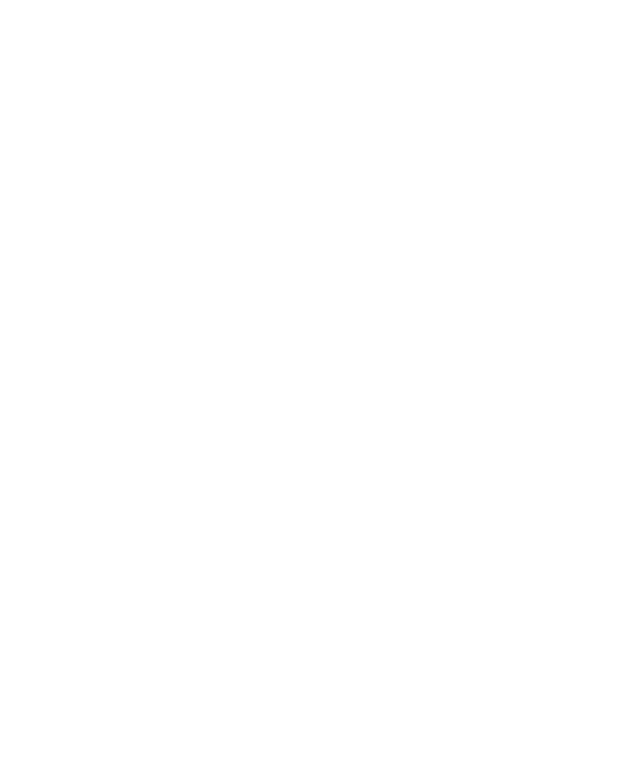
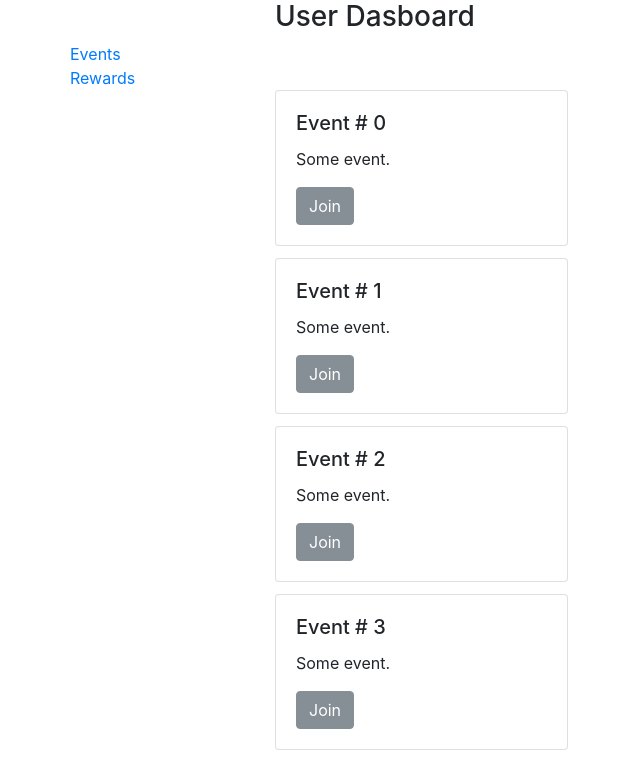
Before and after one commit to f4188/greenr, a React (Create React App) app: page /userdashboard in a window 1280 px wide. Shown: the top 760 px of the page, without its empty margins (0-640 px from the left). Built offline with nearby package versions, Linux system fonts and the light colour scheme.

Commit message:
not Geting

```diff
--- a/src/Dashboard.js
+++ b/src/Dashboard.js
@@ -14,23 +14,23 @@
 
 	async fetchData( ) {
 
-	    let response = await fetch( url + `/api/company/${window.username}` )
+		//url + `/api/0.1/company/${window.username}`
+		console.log("sending request:", url + `/api/0.1/company/${window.sessionStorage.getItem("username")}`)
+	    let response = await fetch( url + `/api/0.1/company/${window.sessionStorage.getItem("username")}` )
+	    console.log(response)
 
-	    return await response.json();
+	    this.data = await response.json();
+
+	    let response2 = await fetch( url + `/api/0.1/companies` )
+		this.companyList = await response2.json()
+
+		this.setState({})
 
 	}
 
-	async fetchCompanyList() {
+	componentDidMount(nextProps) {
 
-		let response = await fetch( url + `/api/companies` )
-		return await response.json()
-
-	}
-
-	componentWillReceiveProps(nextProps) {
-
-       this.data = this.fetchData()
-       this.companyList = this.fetchCompanyList()
+       this.fetchData()
 
     }
 
@@ -90,7 +90,7 @@
 
 						return (
 						<CardColumns>
-					      <Card body id={i}>
+					      <Card body key={i}>
 					        <CardTitle> Event # {i}</CardTitle>
 					        <CardText> Some event.</CardText>
 					        <Button> Go </Button>
--- a/src/Event.js
+++ b/src/Event.js
@@ -16,7 +16,7 @@
 		event.preventDefault()
 		const data = new FormData(event.target)
 
-		fetch( url + '/api/event/create', {
+		fetch( url + '/api/0.1/event/create', {
 			method: 'POST',
 			body: data,
 		})
--- a/src/Home.js
+++ b/src/Home.js
@@ -34,13 +34,10 @@
 						</Container>
 				</Jumbotron>
 
+				<Container>
+					<Row>
 
-
-
-
-				<Container>
-<Row>
-<Col >
+						<Col>
 		     			<h2> How it works </h2>
 
 		     			<h3> Register </h3>
@@ -59,10 +56,10 @@
 
 		     			<p> Users can know how much economic impact they have made and also can redeem points </p>
 
-</Col>
-</Row>
+				</Col>
+			</Row>
 
-	</Container>
+				</Container>
 
 		     </div>
 	    )
--- a/src/Signup.js
+++ b/src/Signup.js
@@ -1,6 +1,9 @@
 
 import React from 'react'
-import { Button, Form, FormGroup, Label, Input, FormText } from 'reactstrap'
+import { Form, Label, Input, FormText } from 'reactstrap'
+
+import { Button, FormGroup, FormControl, ControlLabel } from "react-bootstrap";
+
 import { Container, Row, Col } from 'reactstrap';
 import { Redirect } from 'react-router-dom'
 //http://ec2-13-58-24-20.us-east-2.compute.amazonaws.com:8086
@@ -15,30 +18,43 @@
 
 	async handleSubmit(event) {
 		event.preventDefault()
+
+		console.log(event)
+
 		const data = new FormData(event.target)
 
-		await fetch( url + '/api/company/create', {
+		console.log("Form Data:")
+		console.log("Company name:",data.get("companyName"))
+		console.log("Website:", data.get("companyWebsite"))
+		console.log("Username:", data.get("username"))
+
+		window.signedup = true
+		window.sessionStorage.setItem("signedup", true)
+		//window.username = data.username == undefined ? "companyname" : data.get("username")
+
+		window.username = data.get("username")
+		window.sessionStorage.setItem("username", data.get("username"))
+
+
+
+
+		await fetch( url + '/api/0.1/company/create', {
 			method: 'POST',
 			body: data,
 		})
 
-		window.signedup = true
-		window.username = data.username
-
 		this.setState({})
-
-		//window.username = data.
 
 	}
 
 	render() {
 
-		return window.signedup ?  (<Redirect to= {`/company/${window.username}`} /> ) :
+		return window.signedup ? (<Redirect to= { '/dashboard' } /> ) :
 		(
-			<Container>
+		<Container>
         <Row> <Col sm="12" md={{ size: 8, offset: 2 }}><h3>Sign up Form -  Company Admin </h3>	</Col></Row>
 				<Row> <Col sm={{ size: 3 }}>
-			<Form>
+			<form onSubmit={this.handleSubmit}>
 				<FormGroup>
 					<Label for="company"> Company Name </Label>
 					<Input type="text" name="companyName" id="company" />
@@ -67,8 +83,8 @@
 					<Label for="last"> Last name </Label>
 					<Input type="text" name="lastname" id="last" />
 				</FormGroup>
-				<Button onClick={this.handleSubmit}> Submit </Button>
-			</Form>
+				<Button type="submit"> Submit </Button>
+			</form>
 		</Col>
 		</Row>
 	</Container>
--- a/src/Userdashboard.js
+++ b/src/Userdashboard.js
@@ -1,7 +1,15 @@
 import React from 'react'
 import fetch from 'isomorphic-fetch'
 
+import { Container, Row, Col } from 'reactstrap'
+import { Card, Button, CardTitle, CardText, CardColumns } from 'reactstrap';
+import { Form, FormGroup, Label, Input } from 'reactstrap'
+
+import { Link } from 'react-router-dom'
+
 const url = 'http://ec2-13-58-24-20.us-east-2.compute.amazonaws.com:8086'
+
+
 
 //import { Collapse, Navbar, NavbarToggler, NavbarBrand, Nav, NavItem, NavLink, UncontrolledDropdown} from 'reactstrap'
 
@@ -9,7 +17,7 @@
 
 	async fetchUserData() {
 
-	    let response = await fetch( url + '/api/user/')
+	    let response = await fetch( url + '/api/0.1/user/')
 
 	    return await response.json();
 
@@ -23,9 +31,44 @@
 
 	render() {
 
+		let eventList = [ "event1", "event2", "event3", "event4", "event5", "event5", "event6" ]
+
 		return (
-			<div>
-			</div>
+			<Container>
+
+				<Row> <Col sm="12" md={{ size: 8, offset: 2 }}><h3> User Dasboard </h3> 	</Col></Row>
+
+				<Row>
+				<Col xs="2">
+					<Row>
+						<Link to="/events"> Events </Link>
+					</Row>
+					<Row>
+						<Link to="/rewards" >Rewards </Link>
+					</Row>
+				</Col>
+
+				</Row>
+
+				<Row>
+				<Col md={{ size: 10, offset: 2 }}>
+
+					{ eventList.map( (events, i) => {
+
+						return (
+						<CardColumns>
+					      <Card body id={i}>
+					        <CardTitle> Event # {i}</CardTitle>
+					        <CardText> Some event.</CardText>
+					        <Button> Join </Button>
+					      </Card>
+					    </CardColumns>
+				      )
+
+				    })}
+				</Col>
+				</Row>
+			</Container>
 		)
 	}
 }
--- a/src/Usersignup.js
+++ b/src/Usersignup.js
@@ -18,7 +18,7 @@
 		event.preventDefault()
 		const data = new FormData(event.target)
 
-		fetch( url + '/api/user/create', {
+		fetch( url + '/api/0.1/user/create', {
 			method: 'POST',
 			body: data,
 		})
@@ -33,7 +33,7 @@
 			<Container>
 				<Row> <Col sm="12" md={{ size: 8, offset: 2 }}><h3>Sign up Form -  Company User </h3>	</Col></Row>
 				<Row> <Col sm={{ size: 3 }}>
-			<Form>
+			<form onSubmit={this.handleSubmit}>
 				<FormGroup>
 				<Label for="name" > Name </Label>
 				<Input type="text" name="name" id="name" />
@@ -48,8 +48,8 @@
 					{companyList.map( (company, i) => { return ( <option id={i}> company </option> ) }) }
 					</Input>
 				</FormGroup>
-				<Button onClick={this.handleSubmit}> Submit </Button>
-			</Form>
+				<Button type="submit"> Submit </Button>
+			</form>
 		</Col>
 		</Row>
 	</Container>
```
Also changed, not shown: src/Signupevent.js (+13 -3 lines).
